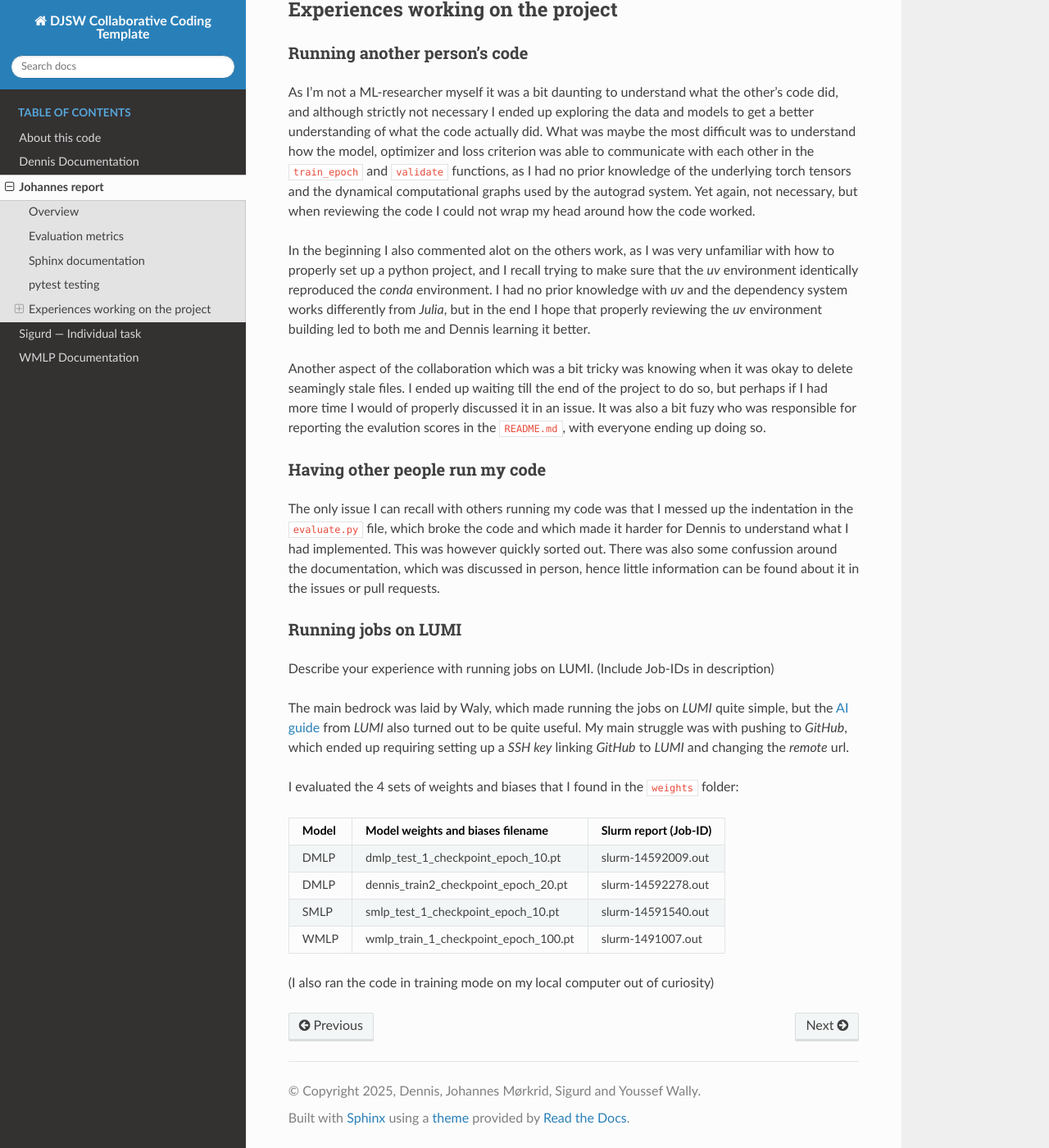
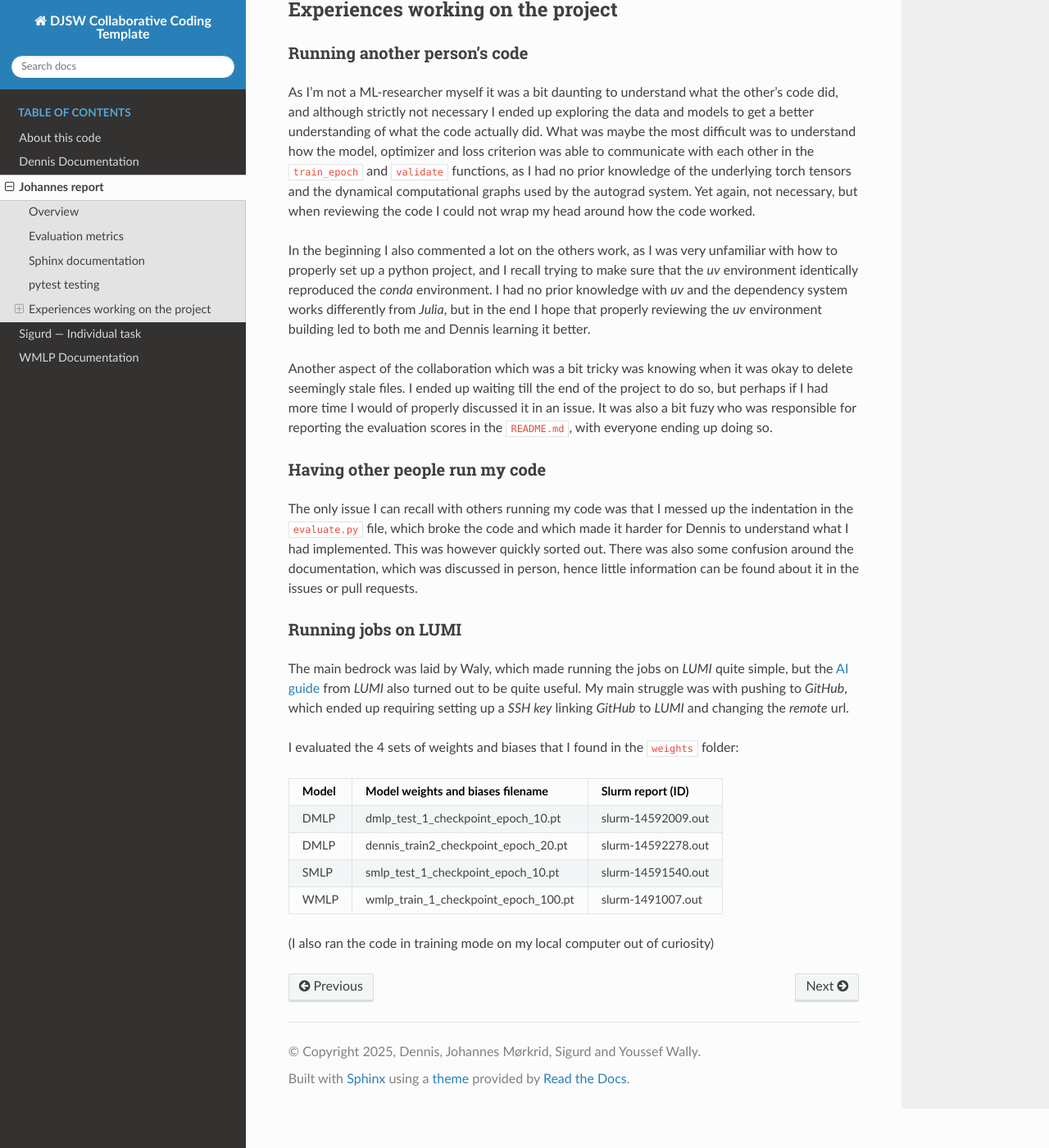
Before and after one commit to youssefwally/DJSW_collaborative_coding, a Sphinx documentation site: the page built from docs/johannes.md, in a window 1280 px wide and 1400 px high, scrolled down 5019 px. Shown: the whole window at 82% size. Built offline with Sphinx 7.4.7 and the Read the Docs theme 3.1.0, drawn with Linux system fonts in a browser that asks for light colours; some of the changed text lies outside the part shown.

Commit message:
Fixed typos

```diff
--- a/docs/johannes.md
+++ b/docs/johannes.md
@@ -242,21 +242,19 @@
 ### Running another person's code
 As I'm not a ML-researcher myself it was a bit daunting to understand what the other's code did, and although strictly not necessary I ended up exploring the data and models to get a better understanding of what the code actually did. What was maybe the most difficult was to understand how the model, optimizer and loss criterion was able to communicate with each other in the `train_epoch` and `validate` functions, as I had no prior knowledge of the underlying torch tensors and the dynamical computational graphs used by the autograd system. Yet again, not necessary, but when reviewing the code I could not wrap my head around how the code worked.
 
-In the beginning I also commented alot on the others work, as I was very unfamiliar with how to properly set up a python project, and I recall trying to make sure that the *uv* environment identically reproduced the *conda* environment. I had no prior knowledge with *uv* and the dependency system works differently from *Julia*, but in the end I hope that properly reviewing the *uv* environment building led to both me and Dennis learning it better.
+In the beginning I also commented a lot on the others work, as I was very unfamiliar with how to properly set up a python project, and I recall trying to make sure that the *uv* environment identically reproduced the *conda* environment. I had no prior knowledge with *uv* and the dependency system works differently from *Julia*, but in the end I hope that properly reviewing the *uv* environment building led to both me and Dennis learning it better.
 
-Another aspect of the collaboration which was a bit tricky was knowing when it was okay to delete seamingly stale files. I ended up waiting till the end of the project to do so, but perhaps if I had more time I would of properly discussed it in an issue. It was also a bit fuzy who was responsible for reporting the evalution scores in the `README.md`, with everyone ending up doing so.
+Another aspect of the collaboration which was a bit tricky was knowing when it was okay to delete seemingly stale files. I ended up waiting till the end of the project to do so, but perhaps if I had more time I would of properly discussed it in an issue. It was also a bit fuzy who was responsible for reporting the evaluation scores in the `README.md`, with everyone ending up doing so.
 
 ### Having other people run my code
-The only issue I can recall with others running my code was that I messed up the indentation in the `evaluate.py` file, which broke the code and which made it harder for Dennis to understand what I had implemented. This was however quickly sorted out. There was also some confussion around the documentation, which was discussed in person, hence little information can be found about it in the issues or pull requests.
+The only issue I can recall with others running my code was that I messed up the indentation in the `evaluate.py` file, which broke the code and which made it harder for Dennis to understand what I had implemented. This was however quickly sorted out. There was also some confusion around the documentation, which was discussed in person, hence little information can be found about it in the issues or pull requests.
 
 ### Running jobs on LUMI
-Describe your experience with running jobs on LUMI. (Include Job-IDs in description)
-
 The main bedrock was laid by Waly, which made running the jobs on *LUMI* quite simple, but the
 [AI guide](https://github.com/Lumi-supercomputer/LUMI-AI-Guide) from *LUMI* also turned out to be quite useful. My main struggle was with pushing to *GitHub*, which ended up requiring setting up a *SSH key* linking *GitHub* to *LUMI* and changing the *remote* url.
 
 I evaluated the 4 sets of weights and biases that I found in the `weights` folder:
-| Model | Model weights and biases filename    | Slurm report (Job-ID) |
+| Model | Model weights and biases filename    | Slurm report (ID) |
 |-------|--------------------------------------|-----------------------|
 | DMLP  | dmlp_test_1_checkpoint_epoch_10.pt   | slurm-14592009.out    |
 | DMLP  | dennis_train2_checkpoint_epoch_20.pt | slurm-14592278.out    |
```
Also changed, not shown: other parts of docs/johannes.md (+2 -2 lines).
